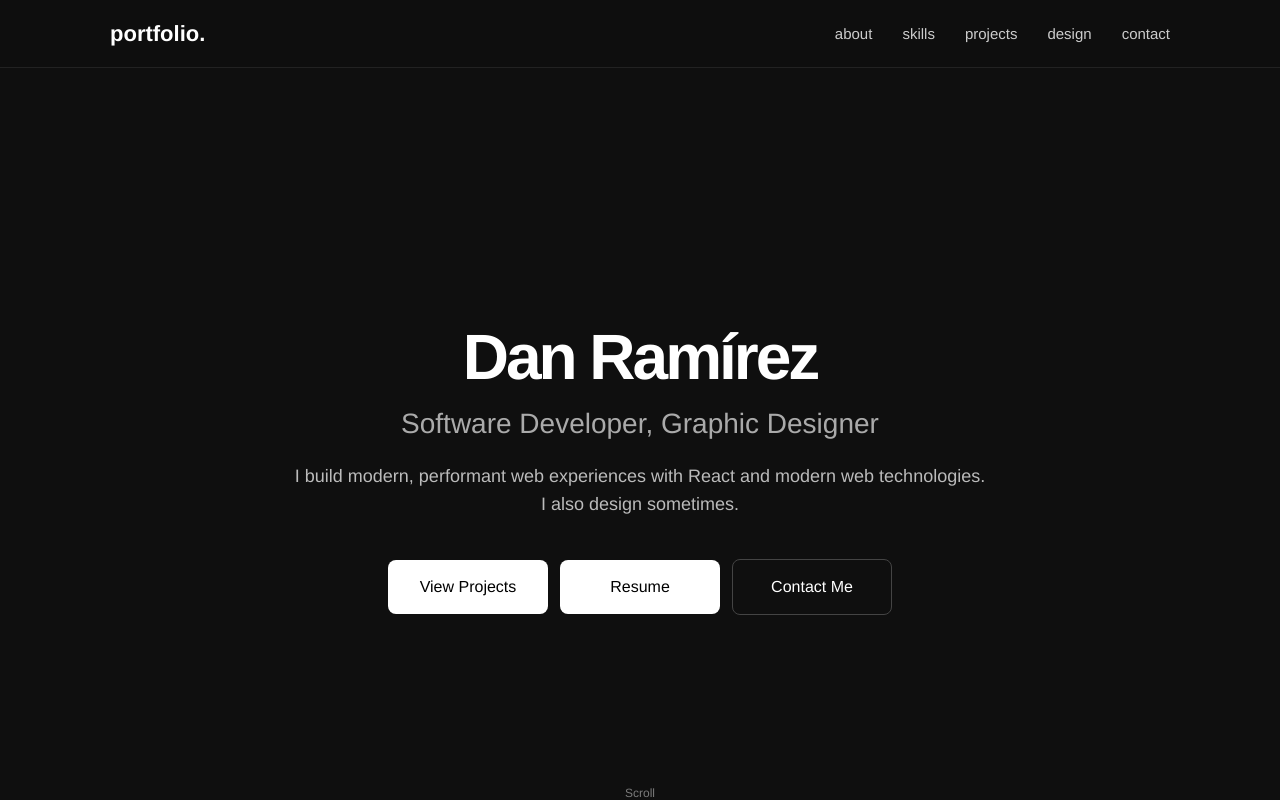
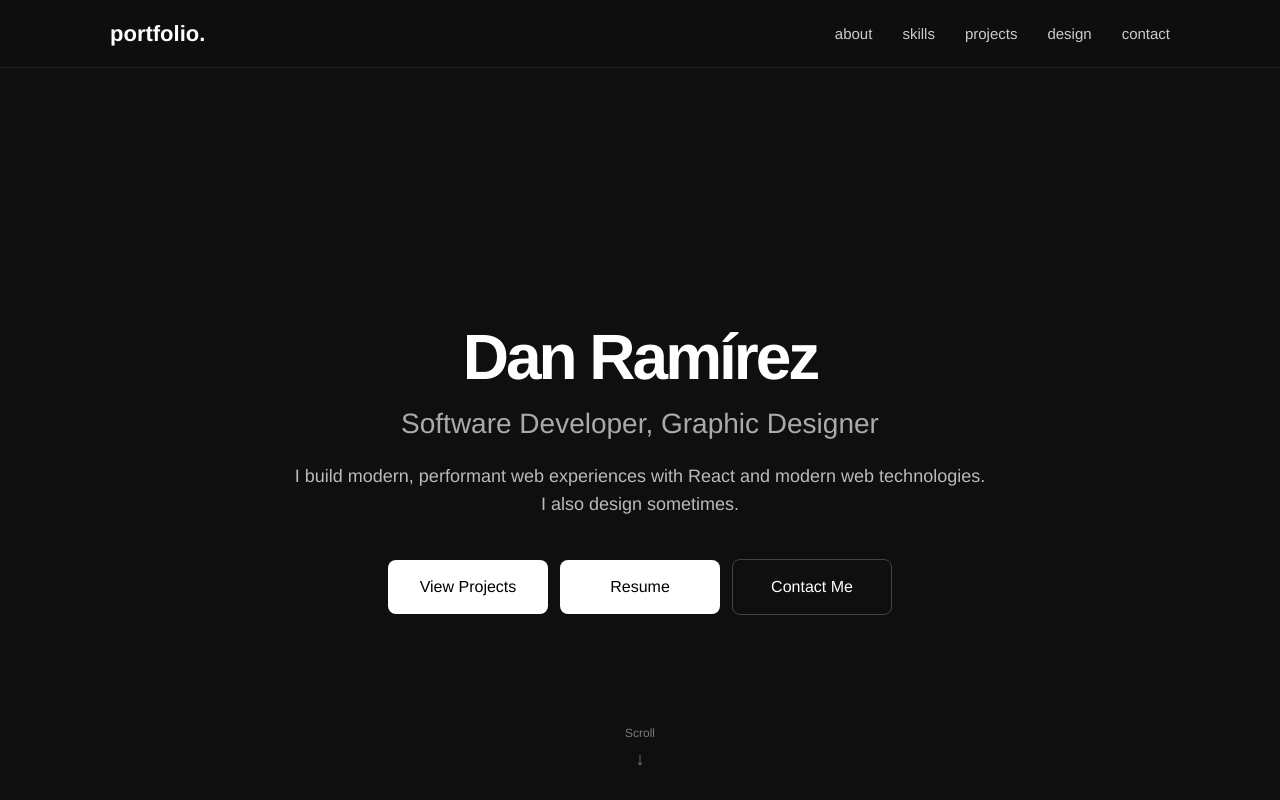
Before and after one commit to kratsaira/portfolio, a React (Vite) app: page / in a window 1280 px wide. Shown: the top 800 px of the page. Built offline with nearby package versions, Linux system fonts and the light colour scheme.

Commit message:
scroll indicator fixed

```diff
--- a/src/components/ProjectCard.jsx
+++ b/src/components/ProjectCard.jsx
@@ -11,11 +11,9 @@ function ProjectCard({ project }) {
             <span key={tech}>{tech}</span>
           ))}
         </div>
-
         <div className="links">
           <a href={project.demo} target="_blank">Live</a>
         </div>
-
       </div>
     );
   }
--- a/src/styles/Hero.css
+++ b/src/styles/Hero.css
@@ -90,7 +90,8 @@
 }
 
 .arrow {
-  margin-top: 6px;
+  margin-bottom: 64px;
+  margin-top: 2px;
   font-size: 18px;
   animation: floatUp 1.6s ease-in-out infinite;
 }
```
